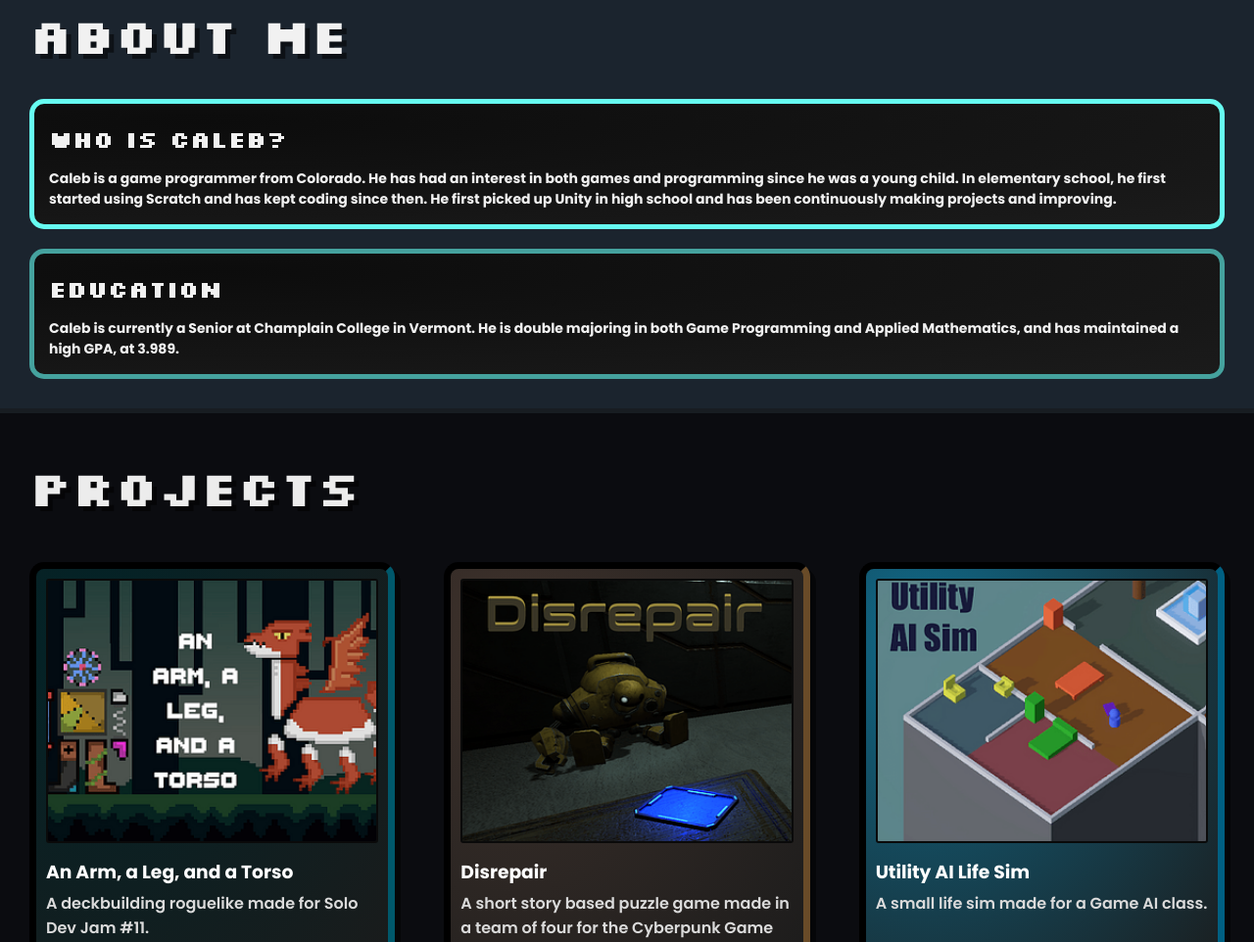
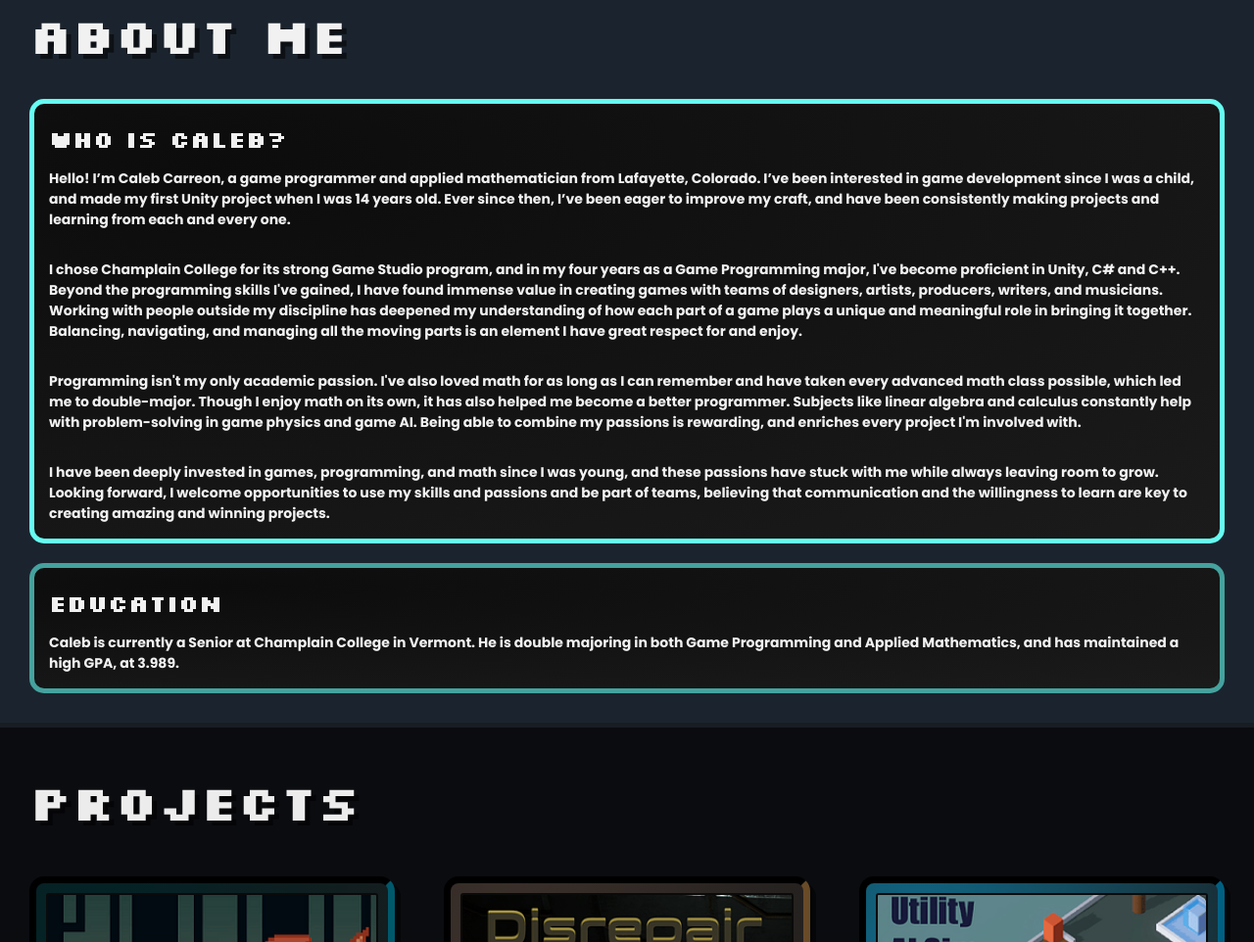
Before and after one commit to carreon-as-usual/carreon-as-usual-website, a website built with webpack: page index.html in a window 1280 px wide. Shown: the part 991-1953 px from the top of the page at 98% size. Built offline with nearby package versions, Linux system fonts and the light colour scheme; a web font is replaced by a local one.

Commit message:
website about me updated

```diff
--- a/index.html
+++ b/index.html
@@ -36,10 +36,18 @@
   <!-- Intro card -->
   <a class="about-card" style="--outline-color: #66fcf1">
     <h2>Who is Caleb?</h2>
-    <h3>Caleb is a game programmer from Colorado.
-      He has had an interest in both games and programming since he was a young child.
-      In elementary school, he first started using Scratch and has kept coding since then.
-      He first picked up Unity in high school and has been continuously making projects and improving.</h3>
+    <h3>
+      Hello! I’m Caleb Carreon, a game programmer and applied mathematician from Lafayette, Colorado. I’ve been interested in game development since I was a child, and made my first Unity project when I was 14 years old. Ever since then, I’ve been eager to improve my craft, and have been consistently making projects and learning from each and every one.
+    </h3>
+    <h3>
+      I chose Champlain College for its strong Game Studio program, and in my four years as a Game Programming major, I've become proficient in Unity, C# and C++. Beyond the programming skills I've gained, I have found immense value in creating games with teams of designers, artists, producers, writers, and musicians. Working with people outside my discipline has deepened my understanding of how each part of a game plays a unique and meaningful role in bringing it together. Balancing, navigating, and managing all the moving parts is an element I have great respect for and enjoy.
+    </h3>
+    <h3>
+      Programming isn't my only academic passion. I've also loved math for as long as I can remember and have taken every advanced math class possible, which led me to double-major. Though I enjoy math on its own, it has also helped me become a better programmer. Subjects like linear algebra and calculus constantly help with problem-solving in game physics and game AI. Being able to combine my passions is rewarding, and enriches every project I'm involved with.
+    </h3>
+    <h3>
+      I have been deeply invested in games, programming, and math since I was young, and these passions have stuck with me while always leaving room to grow. Looking forward, I welcome opportunities to use my skills and passions and be part of teams, believing that communication and the willingness to learn are key to creating amazing and winning projects.
+    </h3>
   </a>
   <!-- Education card -->
   <a class="about-card" style="--outline-color: #45a29e">
```
